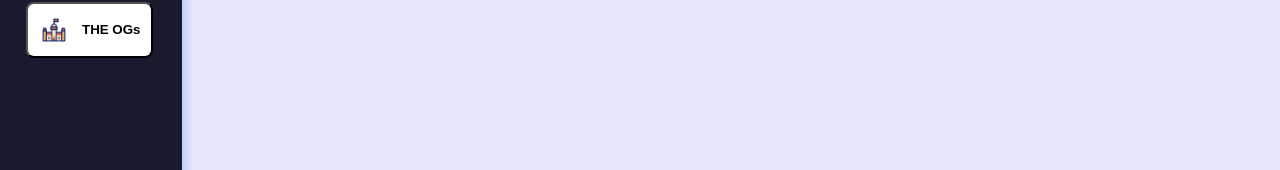
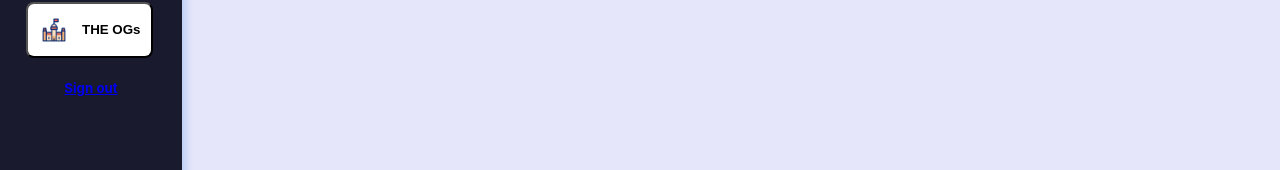
Before and after one commit to maysam-1/frontend, a React (Create React App) app: page / in a window 1280 px wide. Shown: the part 337-507 px from the top of the page. Built offline with nearby package versions, Linux system fonts and the light colour scheme.

Commit message:
added invalidateQueries and reload window to empty the cashe of mytasks and ensure getting the right userid

```diff
--- a/src/components/signOut.js
+++ b/src/components/signOut.js
@@ -1,10 +1,25 @@
+import { Link } from "react-router-dom";
+import { useQueryClient } from "@tanstack/react-query";
 
-import { Link } from "react-router-dom";
+const HandleSignOut = () => {
+  const queryClient = useQueryClient();
 
-const handleSignOut = () => {
-    localStorage.removeItem("user");
+  const handleSignOut = () => {
+    try {
+      localStorage.removeItem("user");
 
-    <Link to="/signin">Sign out</Link>
+      queryClient.invalidateQueries(["mytasks"]);
+      window.location.reload();
+
+    } catch (err) {
+      console.log("Sign out error:", err);
+    }
+  };
+  return (
+    <h5>
+      <Link onClick={handleSignOut} to="/signin">Sign out</Link>
+    </h5>
+  );
 };
 
-export default handleSignOut;
+export default HandleSignOut;
```
